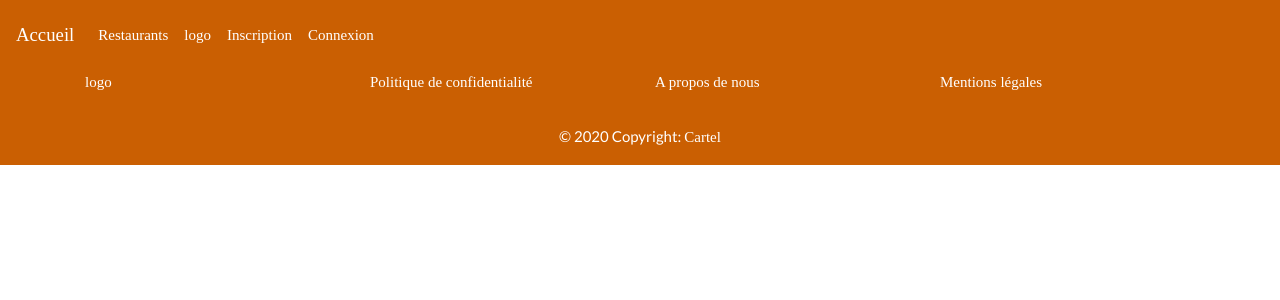
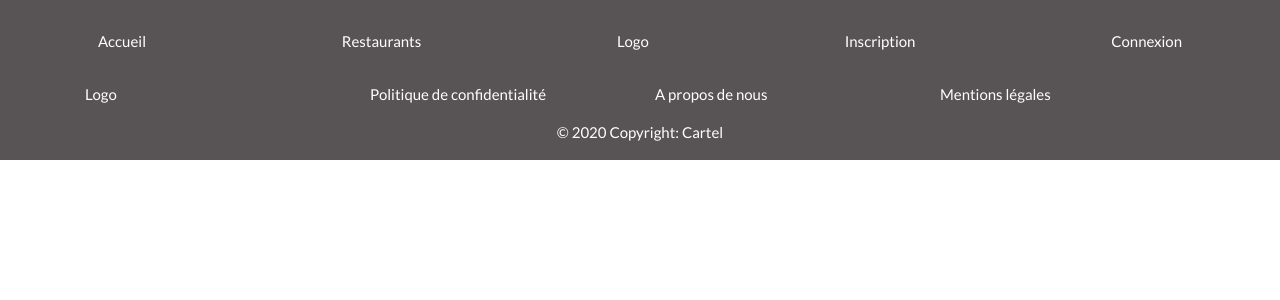
Before and after one commit to leoniemandah/Dev-Eat, a Symfony app: template devEat/templates/base.html.twig in a window 1280 px wide. Shown: the top 300 px of the page. Run offline with Twig, Linux system fonts and the light colour scheme; the template is opened without the code that fills it, so the values that code supplies are empty; some libraries are stand-ins or nearby versions.

Commit message:
page d'accueil

```diff
--- a/devEat/public/css/styles.css
+++ b/devEat/public/css/styles.css
@@ -1,49 +1,123 @@
+#top{
+    background-color: #585455;
+    width: 100%;
+    padding-top:30px ;
+    padding-bottom: 30px;
+    align-items: center;
+    justify-content: space-around;
+display:flex;
+flex-wrap: wrap;
+}
+
+nav a{
+    color: white;
+
+    text-decoration:none;
+}
+
+
 footer {
-    background-color: #CA5F02;
+    background-color: #585455;
+}
+
+footer div a {
     color: white;
 }
 
-nav  {
-    background-color:#CA5F02 !important;
+.footer-copyright {
+    color: white;
+}
 
+img {
+ width: 100%;
+ height: auto;
 }
 
 
 
-
-.div-categoryContainer{
-    padding: 10px;
+main{
+    display: row;
+    flex-wrap: wrap;
+    justify-content: space-between;
 }
 
-.nav-item {
-    font-family: 'Times New Roman', Times, serif;
+
+.styled {
+    border: 0;
+    line-height: 2.5;
+    padding: 0 20px;
+    font-size: 1rem;
+    text-align: center;
+    color: #fff;
+    text-shadow: 1px 1px 1px  #585455;
+    border-radius: 10px;
+    background-color:  #585455;
+    background-image: linear-gradient(to top left,
+                                      rgba(0, 0, 0, .2),
+                                      rgba(0, 0, 0, .2) 30%,
+                                      rgba(0, 0, 0, 0));
+    box-shadow: inset 2px 2px 3px rgba(255, 255, 255, .6),
+                inset -2px -2px 3px  #585455;
+}
+
+.styled:hover {
+    background-color:  #585455;
+}
+
+.styled:active {
+    box-shadow: inset -2px -2px 3px rgba(255, 255, 255, .6),
+                inset 2px 2px 3px  #585455;
+}
 
 
 
-}
+    .texte-image{
+      display:flex;
+      flex-wrap:wrap;
+      overflow:hidden;
+      margin-left:auto;
+      margin-right:auto;
+      justify-content:center;
+      align-items:center;
 
-.nav-link{
-    color: white;
+    }
 
-}
+    .image-texte{
+      display:flex;
+      flex-wrap:wrap;
+      overflow:hidden;
+      margin-left:auto;
+      margin-right:auto;
+      justify-content:center;
+      align-items:center;
 
-.navbar-brand {
-    font-family: 'Times New Roman', Times, serif;
-    color: white;
-}
 
-.list-unstyled {
-    font-family: 'Times New Roman', Times, serif;
+    }
 
-}
 
-footer ul li a {
-    color: white;
+    .texte{
+      width:50%;
+      padding:40px;
+      margin:auto;
+    }
 
-}
 
-.footer-copyright a {
-    font-family: 'Times New Roman', Times, serif;
-    color: white;
 
-}
+    .image{
+      width:50%;
+      height:500px;
+      text-align:center;
+      margin:auto;
+      padding:40px;
+    }
+
+    /* **************  POUR SMARTPHONE  ********************* */
+    @media screen and (max-width:767.98px){
+      .texte, .image{
+       width:100%;
+
+      }
+     .image-texte{
+        flex-direction:column-reverse;
+       }
+    }
--- a/devEat/src/Controller/DevEatController.php
+++ b/devEat/src/Controller/DevEatController.php
@@ -9,7 +9,7 @@ use Symfony\Component\Routing\Annotation\Route;
 class DevEatController extends AbstractController
 {
     /**
-     * @Route("/dev/eat", name="dev_eat")
+     * @Route("/", name="dev_eat")
      */
 
     public function index(): Response
--- a/devEat/templates/footer.html.twig
+++ b/devEat/templates/footer.html.twig
@@ -1,71 +1,61 @@
 <!-- Footer -->
-<footer class="page-footer font-small indigo">
+<footer
+	class="page-footer font-small ">
 
 	<!-- Footer Links -->
-  <div class="container text-center text-md-left">
+	<div
+		class="container text-center text-md-left">
 
 		<!-- Grid row -->
-    <div class="row">
+		<div
+			class="row">
+
+			<!-- Grid column -->
+			<div
+				class="col-md-3 mx-auto">
+
+				<!-- Links -->
+
+
+				<a href="#">Logo</a>
+
+
+			</div>
+			<!-- Grid column -->
+
+			<hr
+			class="clearfix w-100 d-md-none">
 
 			<!-- Grid column -->
 			<div class="col-md-3 mx-auto">
 
-        <!-- Links -->
 
-        <ul class="list-unstyled">
-          <li>
-            <a href="#!">logo</a>
-          </li>
-        </ul>
+				<a href="#!">Politique de confidentialité</a>
 
 			</div>
 			<!-- Grid column -->
 
-      <hr class="clearfix w-100 d-md-none">
+			<hr
+			class="clearfix w-100 d-md-none">
 
 			<!-- Grid column -->
 			<div class="col-md-3 mx-auto">
 
-        <!-- Links -->
 
-        <ul class="list-unstyled">
-          <li>
-            <a href="#!">Politique de confidentialité</a>
-          </li>
-        </ul>
+				<a href="#!">A propos de nous</a>
+
 
 			</div>
 			<!-- Grid column -->
 
-      <hr class="clearfix w-100 d-md-none">
+			<hr
+			class="clearfix w-100 d-md-none">
 
 			<!-- Grid column -->
 			<div class="col-md-3 mx-auto">
 
-        <!-- Links -->
 
-        <ul class="list-unstyled">
-          <li>
-            <a href="#!">A propos de nous</a>
-          </li>
-
-        </ul>
-
-      </div>
-      <!-- Grid column -->
-
-      <hr class="clearfix w-100 d-md-none">
-
-      <!-- Grid column -->
-      <div class="col-md-3 mx-auto">
-
-        <!-- Links -->
-
-        <ul class="list-unstyled">
-          <li>
 				<a href="#!">Mentions légales</a>
-          </li>
-        </ul>
 
 			</div>
 			<!-- Grid column -->
@@ -78,7 +68,8 @@
 
 	<!-- Copyright -->
 	<div class="footer-copyright text-center py-3">© 2020 Copyright:
-    <a href="https://mdbootstrap.com/">Cartel</a>
+		<a href="https://mdbootstrap.com/">
+			Cartel</a>
 	</div>
 	<!-- Copyright -->
 
--- a/devEat/templates/nav.html.twig
+++ b/devEat/templates/nav.html.twig
@@ -1,27 +1,9 @@
-<nav class="navbar navbar-expand-lg">
-	<a class="navbar-brand" href="#">Accueil</a>
-	<button class="navbar-toggler" type="button" data-toggle="collapse" data-target="#navbarColor01" aria-controls="navbarColor01" aria-expanded="false" aria-label="Toggle navigation">
-		<span class="navbar-toggler-icon"></span>
-	</button>
+<nav id="top">
 
-	<div class="collapse navbar-collapse" id="navbarColor01">
-		<ul class="navbar-nav mr-auto">
-			<li class="nav-item active">
-				<a class="nav-link" href="#">Restaurants
-					<span class="sr-only">(current)</span>
-				</a>
-			</li>
-			<li class="nav-item">
-				<a class="nav-link" href="#">logo</a>
-			</li>
-			<li class="nav-item">
-				<a class="nav-link" href="#">Inscription</a>
-			</li>
-			<li class="nav-item">
-				<a class="nav-link" href="#">Connexion</a>
-			</li>
+	<a href="#">Accueil</a>
+	<a href="#">Restaurants</a>
+	<a href="#">Logo</a>
+	<a href="#">Inscription</a>
+	<a href="#">Connexion</a>
 
-		</ul>
-
-	</div>
 </nav>
```
Also changed, not shown: devEat/migrations/Version20201210134416.php (added, +61 -0 lines), devEat/migrations/Version20201210172416.php (added, +74 -0 lines), devEat/templates/dev_eat/index.html.twig (+45 -45 lines), devEat/public/image/hm.webp (added), devEat/public/image/kl.webp (added), devEat/public/image/loulou.jpg (added). Lines whose indentation alone changed are shown as unchanged.
